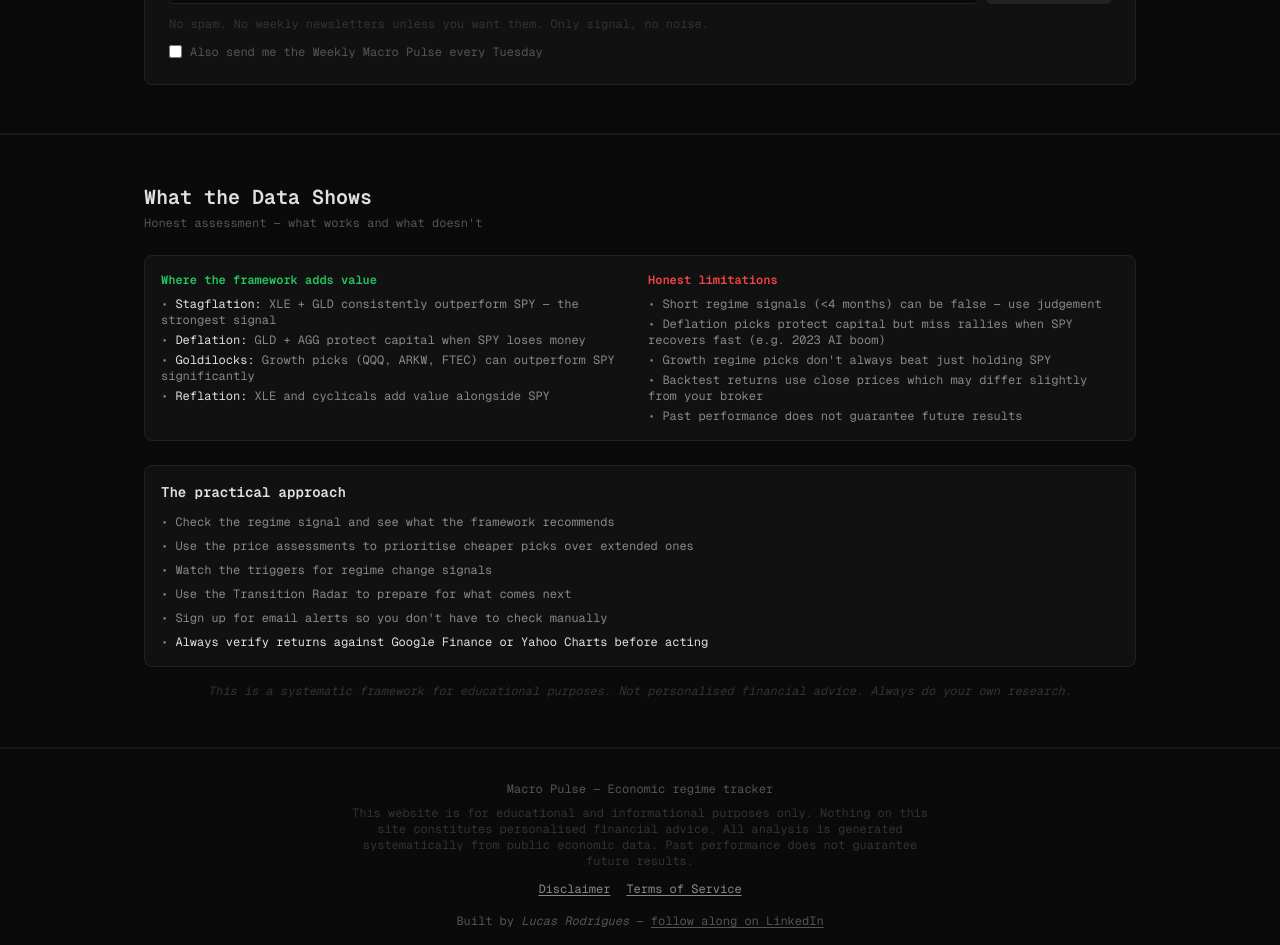
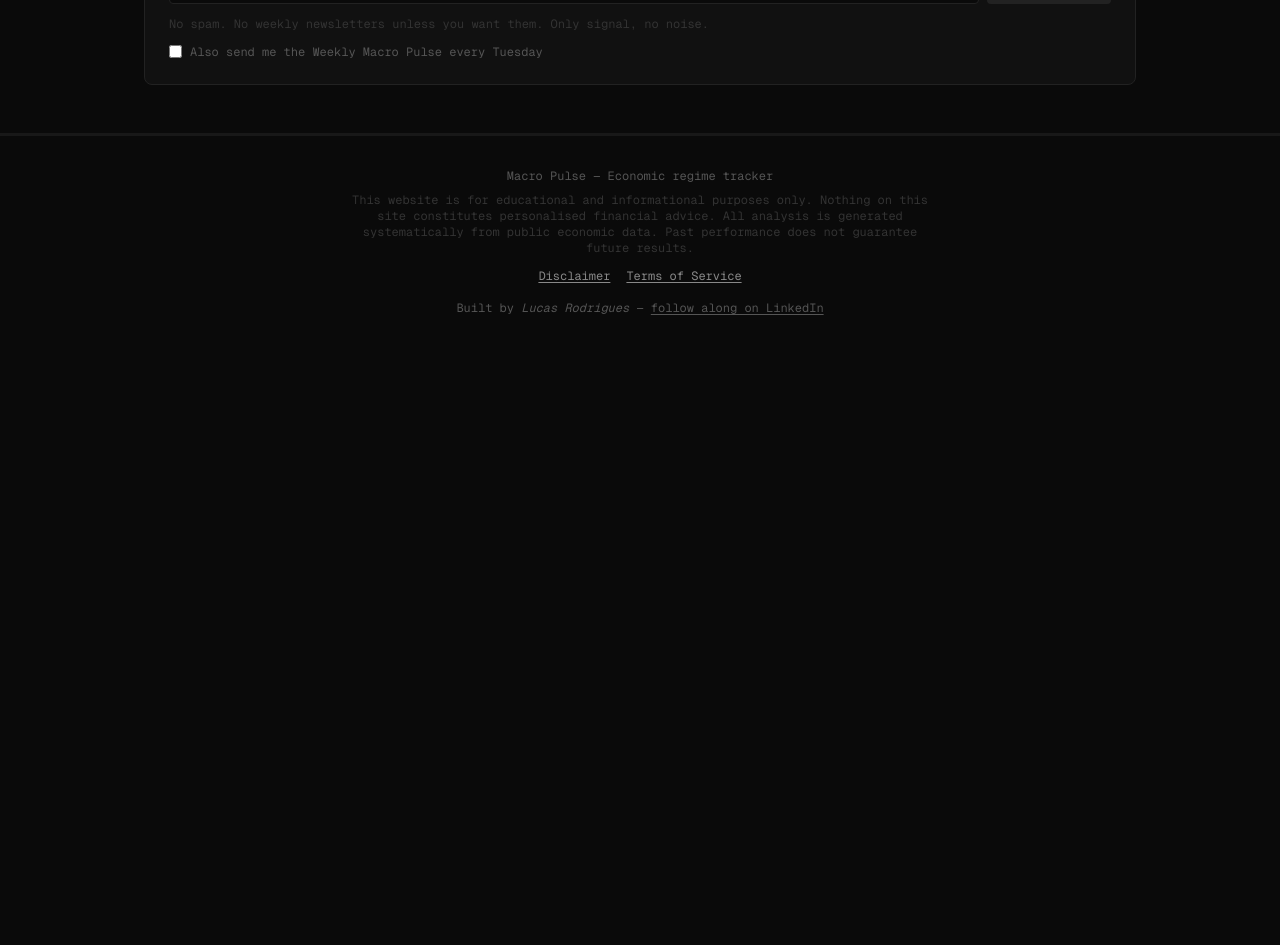
Before and after one commit to lucasr0drigues9/macro-pulse, a Next.js app in the folder macro-pulse/frontend/: page / in a window 1280 px wide. Shown: the part 4640-5585 px from the top of the page. After the commit the page ends 4988 px from the top, so only its background shows below. Built offline with nearby package versions, Linux system fonts and the light colour scheme; no server answers.

Commit message:
Remove 'What the Data Shows' section — redundant with regime history

```diff
--- a/macro-pulse/frontend/src/app/page.tsx
+++ b/macro-pulse/frontend/src/app/page.tsx
@@ -3,7 +3,6 @@ import RegimeIndicator from "@/components/RegimeIndicator";
 import AssetPerformance from "@/components/AssetPerformance";
 import PortfolioAllocation from "@/components/PortfolioAllocation";
 import UcitsMapping from "@/components/UcitsMapping";
-import HowToUse from "@/components/HowToUse";
 import WeeklyCalendar from "@/components/WeeklyCalendar";
 import RegimeTriggers from "@/components/RegimeTriggers";
 import TransitionOutlook from "@/components/TransitionOutlook";
@@ -34,9 +33,6 @@ export default function Home() {
       <TransitionOutlook />
 
       <div className="border-t border-[#181818]" />
-      <HowToUse />
-
-      <div className="border-t border-[#181818]" />
       <RegimeHistory />
 
       {/* Footer */}
```
